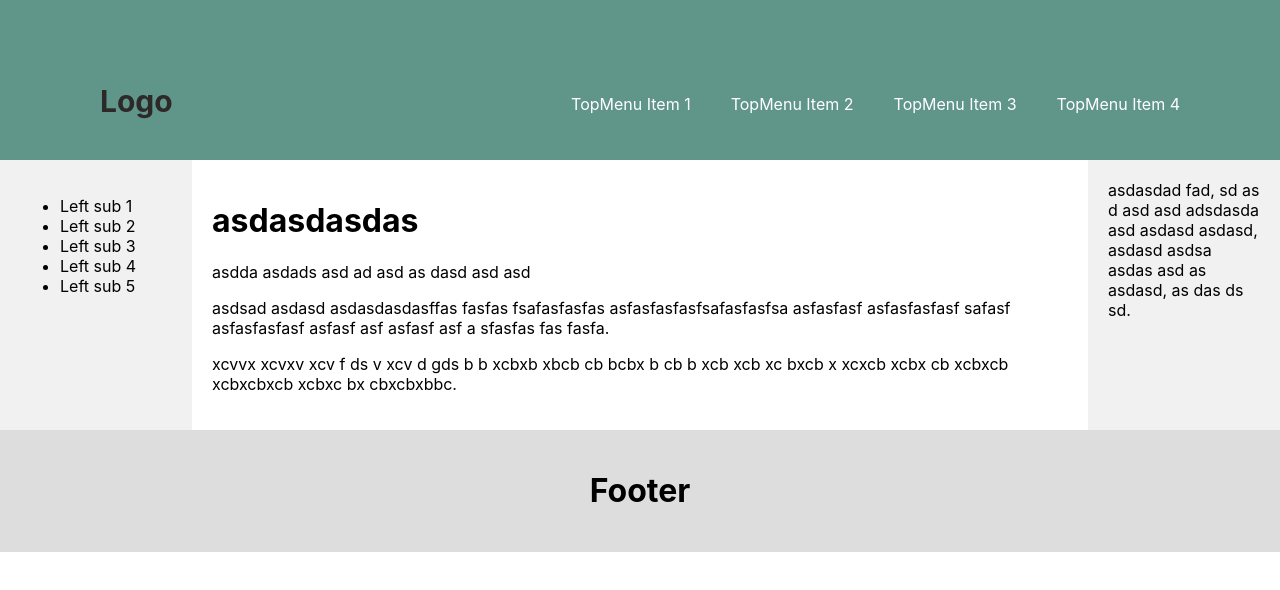
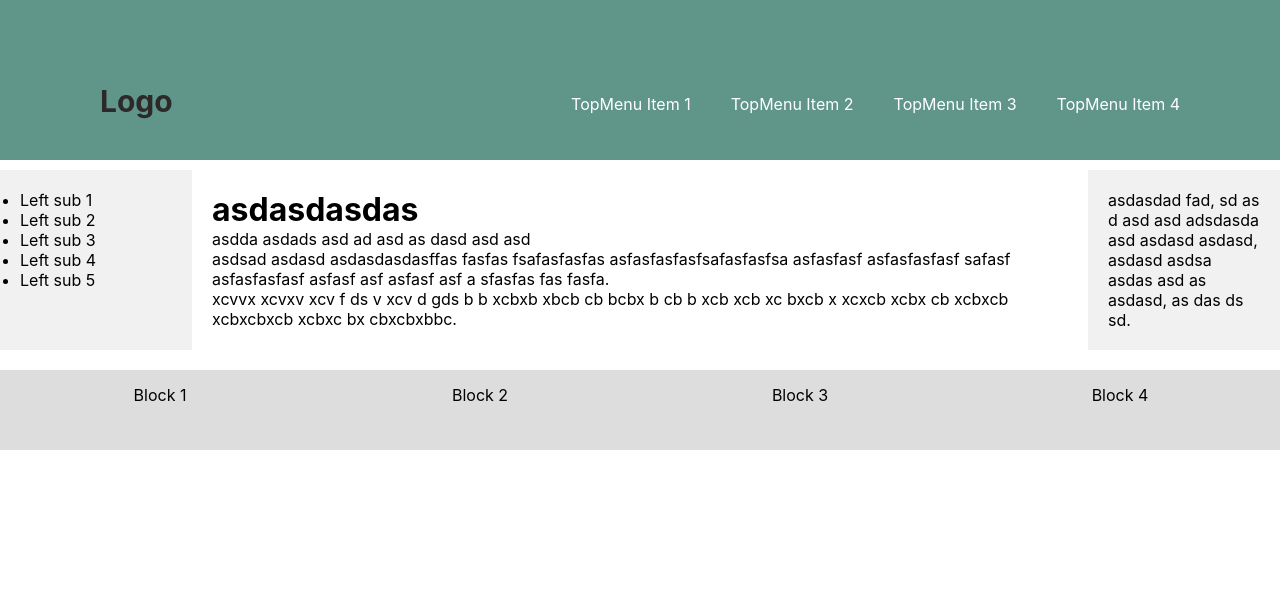
Before and after one commit to kano-kenji/react-first, a React (Create React App) app: page / in a window 1280 px wide. Shown: the top 590 px of the page. Built offline with nearby package versions, Linux system fonts and the light colour scheme.

Commit message:
React app - Homework 1. Add footer block on the page.

```diff
--- a/src/App.css
+++ b/src/App.css
@@ -1,5 +1,6 @@
 .App {
   /*text-align: center;*/
+  height: 100%;
 }
 
 .App-logo {
@@ -73,11 +74,16 @@
 
 * {
   box-sizing: border-box;
+  margin: 0;
+  padding: 0;
 }
 
 .App-content {
+  margin: 10px auto;
   display: flex;
   flex-wrap: wrap;
+  min-height: 100%;
+  padding-bottom: 90px;
 }
 
 .left-side {
@@ -104,10 +110,29 @@
   }
 }
 
+@media screen and (max-width: 400px) {
+  .header a {
+    float: none;
+    width: 100%;
+  }
+}
+
 .footer {
-  padding: 20px; /* Some padding */
+  display: flex;
+  flex-wrap: wrap;
+  /*margin: 10px auto; !* Some padding *!*/
   text-align: center; /* Center text*/
   background: #ddd; /* Grey background */
+  height: 80px;
+  margin-top: -80px;
+}
+.footer-container{
+
+}
+
+.block{
+  flex: 25%; /* Set the width of the sidebar */
+  padding: 15px; /* Some padding */
 }
 
 .App-link {
--- a/src/Footer.js
+++ b/src/Footer.js
@@ -1,10 +1,33 @@
-import React from 'react';
+import React, {Component} from 'react';
+
+const footerMenu = [
+    "Block 1",
+    "Block 2",
+    "Block 3",
+    "Block 4",
+];
+
+class FooterMenu extends Component{
+    render() {
+        return(
+            <div className="footer">
+                {footerMenu.map((value, index)=>{
+                    return <span className="block" key={index}><FooterMenuBlocks block={value}/></span>
+                })}
+            </div>
+        );
+    }
+}
+
+class FooterMenuBlocks extends Component{
+    render() {
+        return this.props.block;
+    }
+}
 
 function Footer() {
     return (
-        <div className="footer">
-            <h1>Footer</h1>
-        </div>
+        <FooterMenu />
     );
 }
 
```
